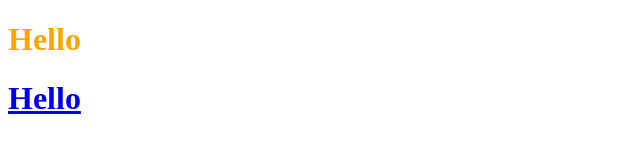
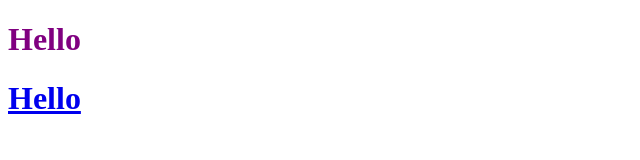
Before and after one commit to CGulyas/test, a plain HTML site: page index.html in a window 1280 px wide. Shown: the whole page, without its empty margins (0-640 px from the left). Drawn offline with Linux system fonts and the light colour scheme.

Commit message:
Update index.html

```diff
--- a/index.html
+++ b/index.html
@@ -1,7 +1,7 @@
 <!DOCTYPE html>
 <html>
   <head>
-    <link rel="stylesheet" type="text/css" href="stylesheet.css">
+    <link rel="stylesheet" type="text/css" href="/css/main.css">
   </head>
   <h1>Hello<h1>
   <div>
```
